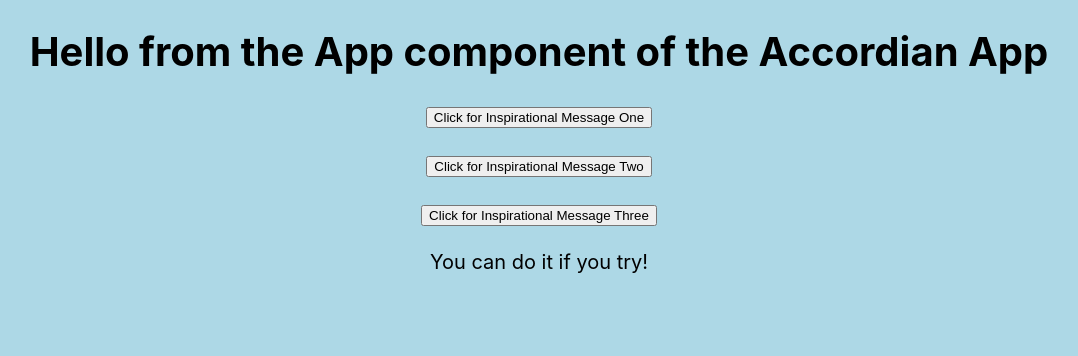
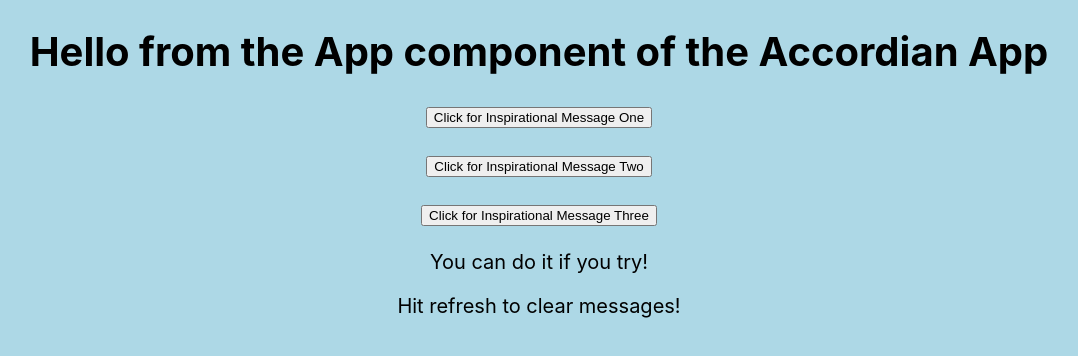
Before and after one commit to markLaughlin/another-accordian, a React (Create React App) app: page / in a window 1280 px wide. Both pictures are taken after a click on the button "Click for Inspirational Message Three". Shown: the top 356 px of the page, without its empty margins (101-1179 px from the left). Built offline with nearby package versions, Linux system fonts and the light colour scheme.

Commit message:
added ternary

```diff
--- a/src/App.js
+++ b/src/App.js
@@ -35,6 +35,9 @@ class App extends React.Component {
 
   render(){
     console.log("render method of Mark's App component ran")
+
+    let condit = this.state.currentNumber > 2 ? <p>Hit refresh to clear messages!</p> : ""
+
     return (
       <div className="App">
        <h1>Hello from the App component of the Accordian App</h1>
@@ -53,7 +56,8 @@ class App extends React.Component {
        <br/>
 
        {this.state.quotes[this.state.currentNumber]}
-
+       <br/>
+       {condit}
       </div>
     );
   }
```
